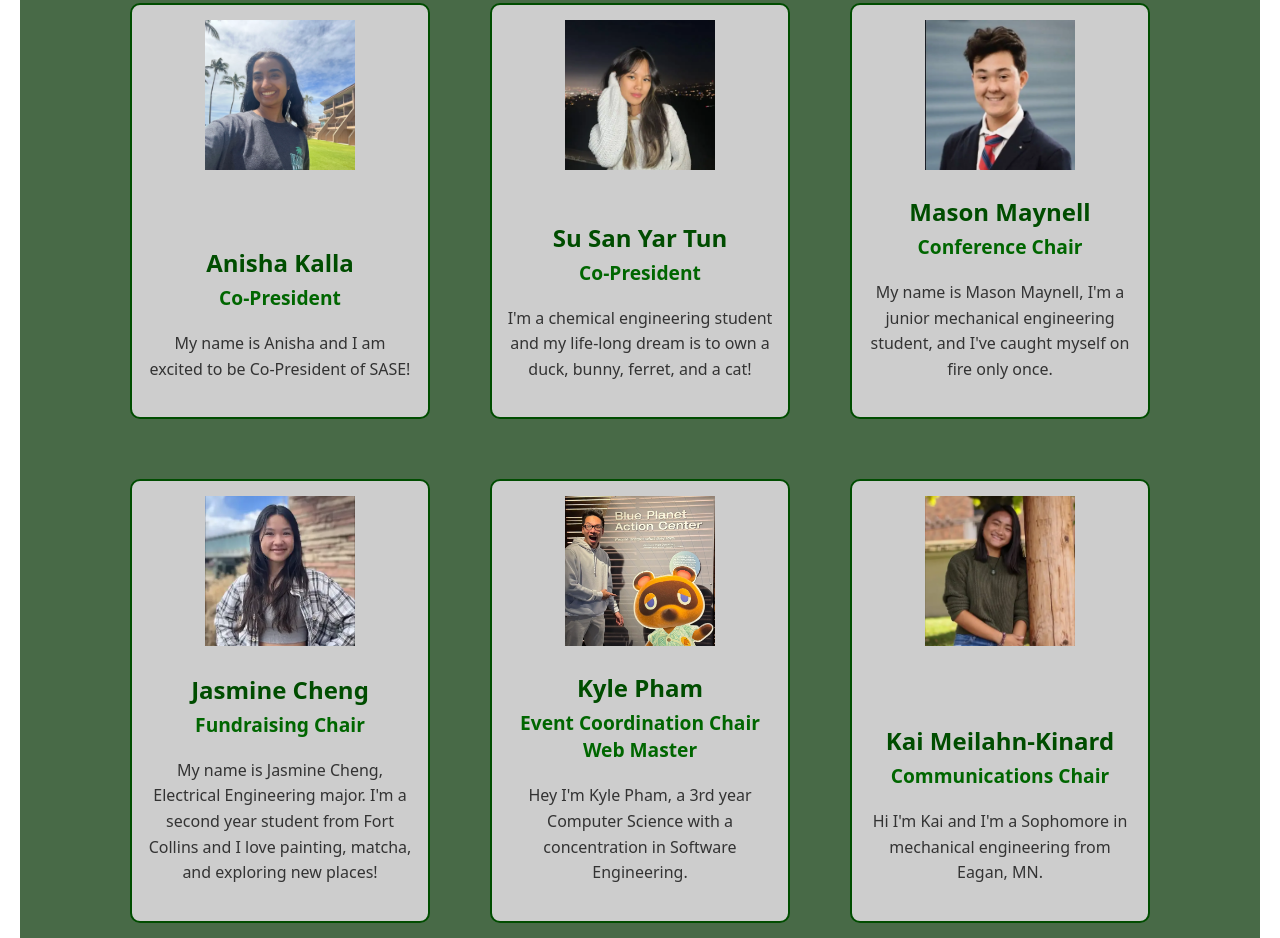
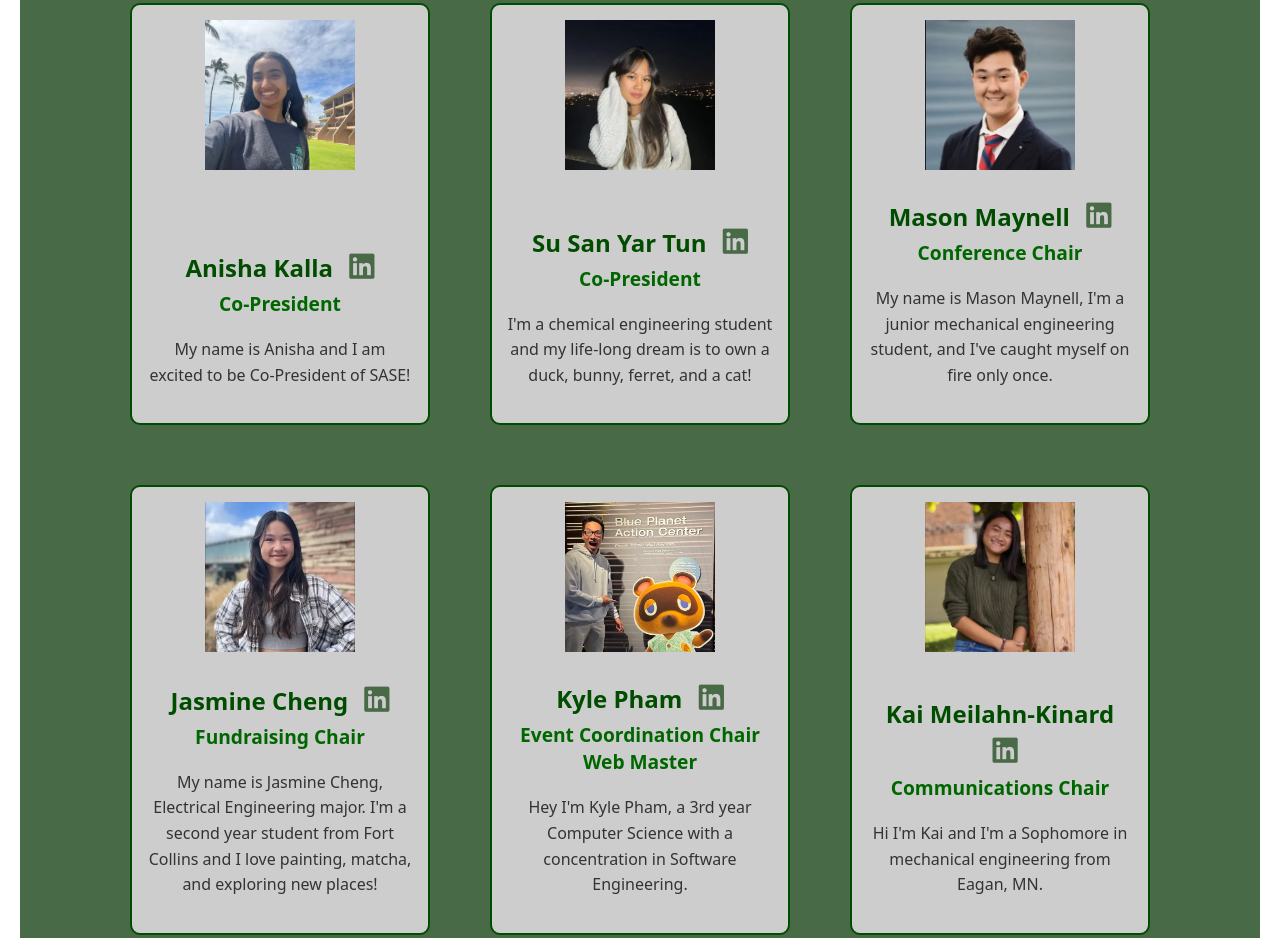
Before and after one commit to kylephamn/SASE-Website, a plain HTML site: page executive-board-members.html in a window 1280 px wide. Shown: the part 337-1275 px from the top of the page. Drawn offline with Linux system fonts and the light colour scheme.

Commit message:
added linkedin icons

```diff
--- a/executive-board-members.html
+++ b/executive-board-members.html
@@ -52,9 +52,14 @@
   <body style="background-color:rgb(123, 204, 99);">
     <section class="bio-section">
         <div class="bio-card">
-            <img src="profiles/anisha.webp" alt="Person 2 Photo" class="bio-photo">
+            <img src="profiles/anisha.webp" alt="Person 1 Photo" class="bio-photo">
             <div class="bio-info">
-                <h3>Anisha Kalla</h3>
+                <h3>
+                    Anisha Kalla
+                    <a href="https://www.linkedin.com/in/anisha-kalla-8a4b92274/" target="_blank" class="linkedin-link">
+                        <i class="fab fa-linkedin"></i>
+                    </a>
+                </h3>
                 <h4>Co-President</h4>
                 <p>My name is Anisha and I am excited to be Co-President of SASE!</p>
             </div>
@@ -62,31 +67,47 @@
         <div class="bio-card">
             <img src="profiles/su.webp" alt="Person 2 Photo" class="bio-photo">
             <div class="bio-info">
-                <h3>Su San Yar Tun</h3>
+                <h3>Su San Yar Tun
+                    <a href="https://www.linkedin.com/in/su-san-yar-tun-89014a250/" target="_blank" class="linkedin-link">
+                        <i class="fab fa-linkedin"></i>
+                    </a>
+                </h3>
                 <h4>Co-President</h4>
                 <p>I'm a chemical engineering student and my life-long dream is to own a duck, bunny, ferret, and a cat!</p>
             </div>
         </div>
         <div class="bio-card">
-            <img src="profiles/mason.webp" alt="Person 2 Photo" class="bio-photo">
+            <img src="profiles/mason.webp" alt="Person 3 Photo" class="bio-photo">
             <div class="bio-info">
-                <h3>Mason Maynell</h3>
+                <h3>Mason Maynell
+                    <a href="https://www.linkedin.com/in/mason-maynell/" target="_blank" class="linkedin-link">
+                        <i class="fab fa-linkedin"></i>
+                    </a>
+                </h3>
                 <h4>Conference Chair</h4>
                 <p>My name is Mason Maynell, I'm a junior mechanical engineering student, and I've caught myself on fire only once.</p>
             </div>
         </div>
         <div class="bio-card">
-            <img src="profiles/jasm.webp" alt="Person 2 Photo" class="bio-photo">
+            <img src="profiles/jasm.webp" alt="Person 4 Photo" class="bio-photo">
             <div class="bio-info">
-                <h3>Jasmine Cheng</h3>
+                <h3>Jasmine Cheng
+                    <a href="https://www.linkedin.com/in/jasmine-cheng1221/" target="_blank" class="linkedin-link">
+                        <i class="fab fa-linkedin"></i>
+                    </a>
+                </h3>
                 <h4>Fundraising Chair</h4>
                 <p>My name is Jasmine Cheng, Electrical Engineering major. I'm a second year student from Fort Collins and I love painting, matcha, and exploring new places!</p>
             </div>
         </div>
         <div class="bio-card">
-            <img src="profiles/kyle.webp" alt="Person's Photo" class="bio-photo">
+            <img src="profiles/kyle.webp" alt="Person's 5 Photo" class="bio-photo">
             <div class="bio-info">
-                <h3>Kyle Pham</h3>
+                <h3>Kyle Pham
+                    <a href="https://www.linkedin.com/in/kylephamn/" target="_blank" class="linkedin-link">
+                        <i class="fab fa-linkedin"></i>
+                    </a>
+                </h3>
                 <h4>Event Coordination Chair <br> Web Master </h4>
                 <p>
                     Hey I'm Kyle Pham, a 3rd year Computer Science with a concentration in Software Engineering. <br>
@@ -94,22 +115,30 @@
             </div>
         </div>
         <div class="bio-card">
-            <img src="profiles/kai.webp" alt="Person 2 Photo" class="bio-photo">
+            <img src="profiles/kai.webp" alt="Person 6 Photo" class="bio-photo">
             <div class="bio-info">
-                <h3>Kai Meilahn-Kinard</h3>
+                <h3>Kai Meilahn-Kinard
+                    <a href="https://www.linkedin.com/in/kai-meilahn-kinard-a93984282/" target="_blank" class="linkedin-link">
+                        <i class="fab fa-linkedin"></i>
+                    </a>
+                </h3>
                 <h4>Communications Chair</h4>
                 <p>Hi I'm Kai and I'm a Sophomore in mechanical engineering from Eagan, MN.</p>
             </div>
         </div>
         <div class="bio-card">
-            <img src="profiles/stef.webp" alt="Person 2 Photo" class="bio-photo">
+            <img src="profiles/stef.webp" alt="Person 7 Photo" class="bio-photo">
             <div class="bio-info">
-                <h3>Stefania Miranda</h3>
+                <h3>Stefania Miranda<a href="https://www.linkedin.com/in/stefania-miranda/" target="_blank" class="linkedin-link">
+                    <i class="fab fa-linkedin"></i>
+                </a>
+            </h3>
                 <h4>Financial Chair</h4>
                 <p>I'm a Physics major. I"m from India, grew up in Dubai, and am trained in ballet!</p>
             </div>
         </div>
     </section>
 </body>
+<link rel="stylesheet" href="https://cdnjs.cloudflare.com/ajax/libs/font-awesome/6.0.0/css/all.min.css">
 
 </html>
--- a/style.css
+++ b/style.css
@@ -205,6 +205,20 @@ p img.calendar1 {
     color: #333;
 }
 
+/* LinkedIn Icon Styling */
+.linkedin-link {
+    color: rgb(72, 106, 71); /* LinkedIn brand color */
+    margin-left: 10px; /* Space between name and icon */
+    text-decoration: none; /* Remove underline */
+    font-size: 1.2em; /* Adjust icon size */
+}
+
+.linkedin-link:hover {
+    color: rgb(55, 83, 54); /* Darker LinkedIn color on hover */
+    transform: scale(1.2); /* Slight zoom effect */
+    transition: color 0.3s, transform 0.3s; /* Smooth transition */
+}
+
 /* Calendar Section (Meeting Times Page) */
 .calendar-section {
     padding: 20px;
```
